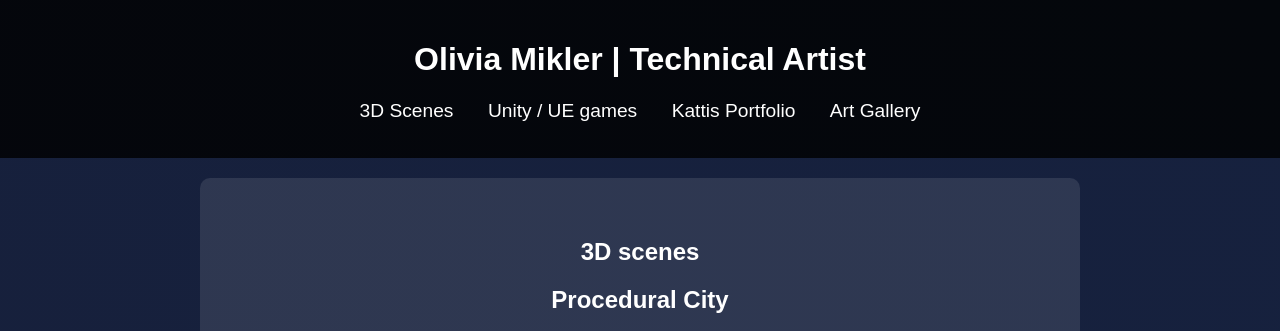
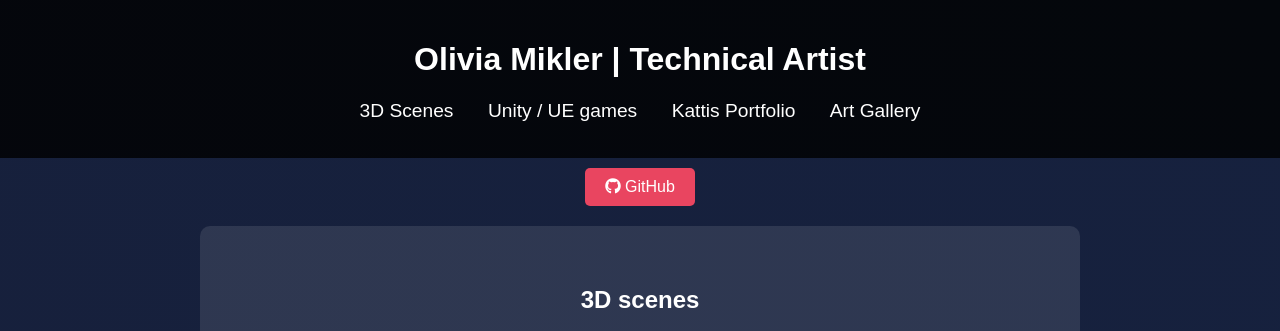
Before and after one commit to MikloCO/MikloCO.github.io, a plain HTML site: page index.html in a window 1280 px wide. Shown: the top 331 px of the page. Drawn offline with Linux system fonts and the light colour scheme.

```diff
--- a/index.html
+++ b/index.html
@@ -5,6 +5,8 @@
     <meta charset="UTF-8">
     <meta name="viewport" content="width=device-width, initial-scale=1.0">
     <title>My Portfolio</title>
+    <link rel="stylesheet" href="https://cdnjs.cloudflare.com/ajax/libs/font-awesome/6.0.0/css/all.min.css">
+
 </head>
 
 <body>
@@ -19,6 +21,9 @@
             </ul>
         </nav>
     </header>
+<a href="https://github.com/MikloCO" target="_blank" class="btn">
+    <i class="fab fa-github"></i> GitHub
+</a>
 
     <section id="scenes" class="content-section">
         <h1>3D scenes</h1>
```
